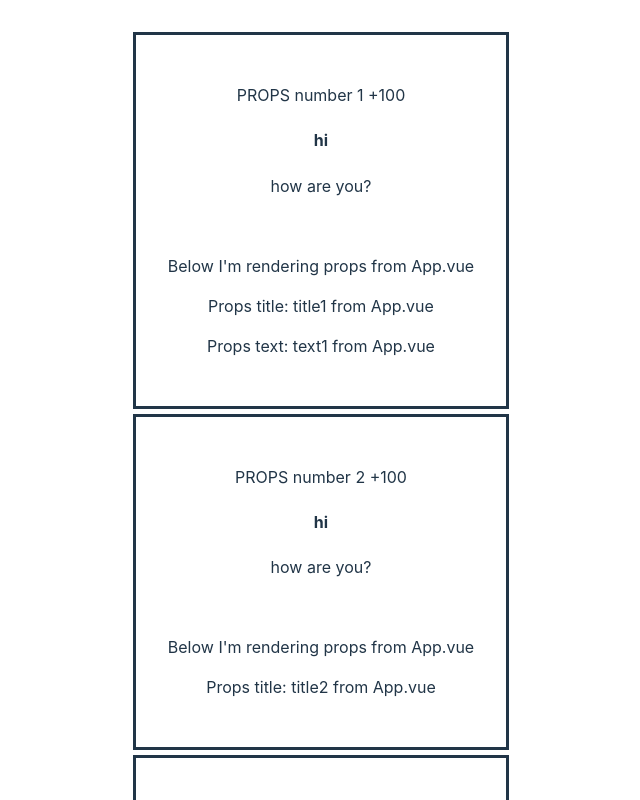
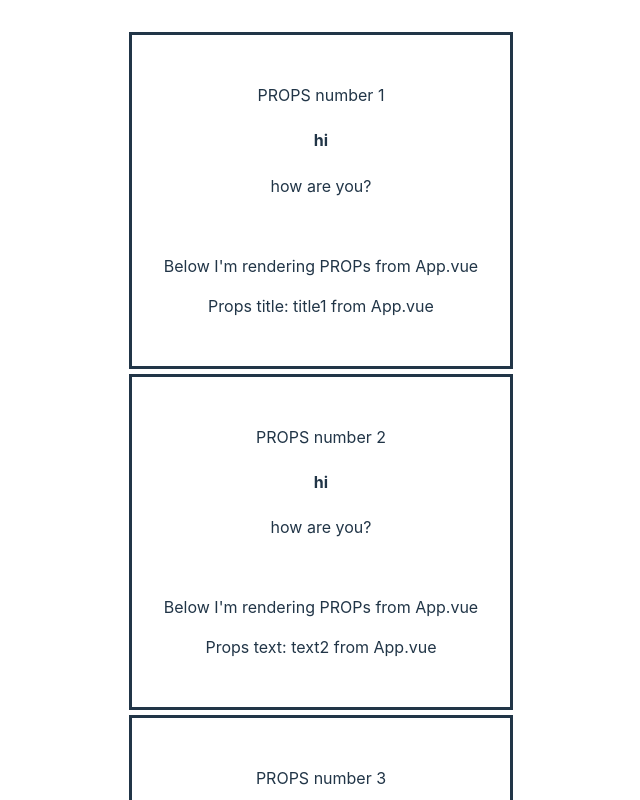
Before and after one commit to VasyaTuryak/Vue-js-Hillel-HomeWork, a Vue app: page / in a window 1280 px wide. Shown: the top 800 px of the page, without its empty margins (319-959 px from the left). Built offline with nearby package versions, Linux system fonts and the light colour scheme.

Commit message:
rewrite CompositionAPI to OptionAPI

```diff
--- a/src/App.vue
+++ b/src/App.vue
@@ -1,13 +1,16 @@
-<script setup>
+<script>
 import Card from "./components/Card.vue";
+import {defineComponent} from "vue";
+
+export default defineComponent({
+  components: {Card}
+})
 </script>
 
 <template>
-
-  <Card number='1' title="title1 from App.vue" text="text1 from App.vue"  />
-  <Card number='2' title="title2 from App.vue"  />
-  <Card number='3'  text="text3 from App.vue"  />
-
+  <Card number=1 title="title1 from App.vue"  />
+  <Card number=2  text="text2 from App.vue"  />
+  <Card number=3 title="title3 from App.vue" text="text3 from App.vue"  />
 </template>
 
 <style scoped>
--- a/src/components/Card.vue
+++ b/src/components/Card.vue
@@ -1,25 +1,21 @@
-<script setup>
-import {ref} from "vue";
-
-const test=ref(100);
-defineProps(
-    {
-      title: String,
-      text: String,
-      number: Number
-    }
-)
+<script>
+export default {
+  name: 'Card',
+  props:['number',
+    'text',
+    'title']
+}
 </script>
 
 <template>
   <div className="card" style="border: solid; margin-bottom: 5px">
     <div className="card-body">
 
-      <p>PROPS number {{number}} +{{test}} </p>
+      <p>PROPS number {{number}} </p>
       <h4 className="card-title">hi</h4>
       <p className="card-text">how are you?</p>
       <br>
-      <p>Below I'm rendering props from App.vue</p>
+      <p>Below I'm rendering PROPs from App.vue</p>
       <p v-if="title">Props title: {{title}}</p>
       <p v-if="text">Props text: {{text}}</p>
     </div>
```
Also changed, not shown: 1 other file (tests, documents, lock files or other folders).
